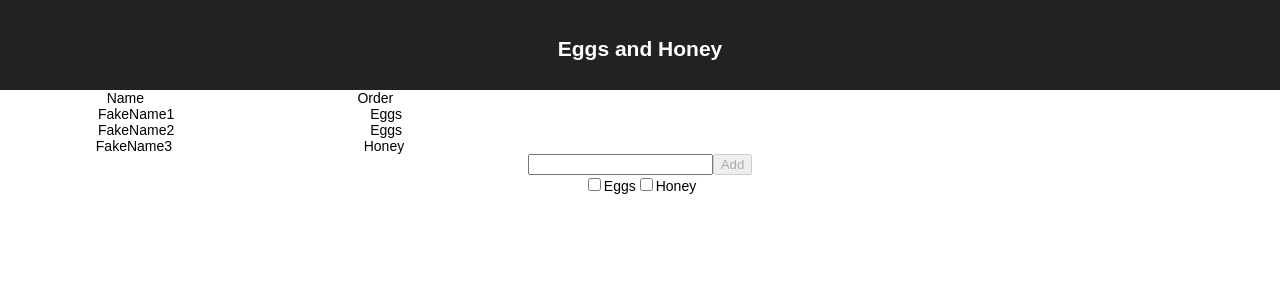
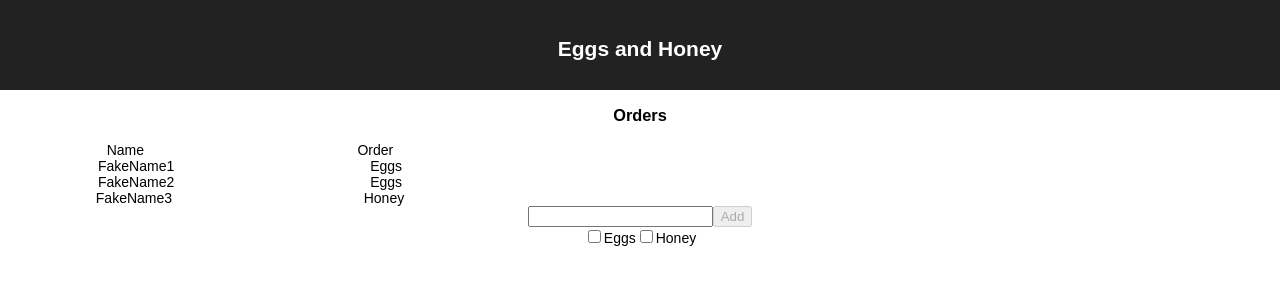
Before and after one commit to Yakimych/eggs-and-honey-react, a React (Create React App) app: page / in a window 1280 px wide. Shown: the top 300 px of the page. Built offline with nearby package versions, Linux system fonts and the light colour scheme.

Commit message:
Arrange files into folders, wrap UserPage around OrderListContainer

```diff
--- a/src/components/App.js
+++ b/src/components/App.js
@@ -2,8 +2,8 @@ import React, { Component } from 'react';
 import { BrowserRouter, Route } from 'react-router-dom';
 import './App.css';
 
-import OrderListContainer from './OrderListContainer';
-import AdminPage from './AdminPage';
+import AdminPage from './Pages/AdminPage';
+import UserPage from './Pages/UserPage';
 
 class App extends Component {
   render() {
@@ -18,7 +18,7 @@ class App extends Component {
         </div>
         <BrowserRouter>
           <div className="main-content">
-            <Route path="/" exact component={(props) => (<OrderListContainer columns={columns} {...props} />)} />
+            <Route path="/" exact component={(props) => (<UserPage columns={columns} {...props} />)} />
             <Route path="/admin" component={(props) => (<AdminPage {...props} />)} />
           </div>
         </BrowserRouter>
--- a/src/components/AddOrder.js
+++ b/src/components/OrderList/AddOrder.js
@@ -1,5 +1,5 @@
 import React from 'react';
-import ProductSelector from './ProductSelector';
+import ProductSelector from '../ProductSelector/ProductSelector';
 
 class AddOrder extends React.Component {
   constructor(props) {
--- a/src/components/AdminOrderListContainer.js
+++ b/src/components/OrderListContainers/AdminOrderListContainer.js
@@ -1,7 +1,7 @@
 import React from 'react';
-import OrderList from './OrderList';
-import ProductSelector from './ProductSelector';
-import OrderService from '../services/OrderService';
+import OrderList from '../OrderList/OrderList';
+import ProductSelector from '../ProductSelector/ProductSelector';
+import OrderService from '../../services/OrderService';
 
 class AdminOrderListContainer extends React.Component {
   orders = [];
--- a/src/components/OrderListContainer.js
+++ b/src/components/OrderListContainers/OrderListContainer.js
@@ -1,7 +1,7 @@
 import React from 'react';
-import OrderList from './OrderList';
-import AddOrder from './AddOrder';
-import OrderService from '../services/OrderService';
+import OrderList from '../OrderList/OrderList';
+import AddOrder from '../OrderList/AddOrder';
+import OrderService from '../../services/OrderService';
 
 class OrderListContainer extends React.Component {
   orders = [];
--- a/src/components/AdminPage.js
+++ b/src/components/Pages/AdminPage.js
@@ -1,7 +1,7 @@
 import React from 'react';
-import AdminOrderListContainer from './AdminOrderListContainer';
-import OrderService from '../services/OrderService';
-import OrderHistory from './OrderHistory';
+import AdminOrderListContainer from '../OrderListContainers/AdminOrderListContainer';
+import OrderService from '../../services/OrderService';
+import OrderHistory from '../OrderListContainers/OrderHistoryContainer';
 
 let columns = [
   // TODO: Make name and order hardcoded in the list?
--- /dev/null
+++ b/src/components/Pages/UserPage.js
@@ -0,0 +1,15 @@
+import React from 'react';
+import OrderListContainer from '../OrderListContainers/OrderListContainer';
+
+class UserPage extends React.Component {
+  render() {
+    return (
+      <div>
+        <h3>Orders</h3>
+        <OrderListContainer {...this.props} />
+      </div>
+    );
+  }
+}
+
+export default UserPage;
```
Also changed, not shown: src/components/OrderListContainers/OrderHistoryContainer.js (renamed from src/components/OrderHistory.js, +4 -4 lines), src/components/OrderList/OrderList.js (renamed from src/components/OrderList.js), src/components/OrderList/OrderRow.js (renamed from src/components/OrderRow.js), src/components/ProductSelector/ProductSelector.js (renamed from src/components/ProductSelector.js), 2 other files (tests, documents, lock files or other folders).
